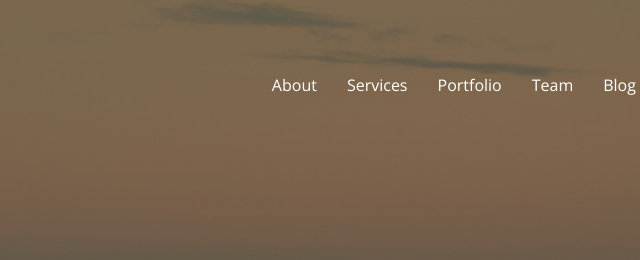
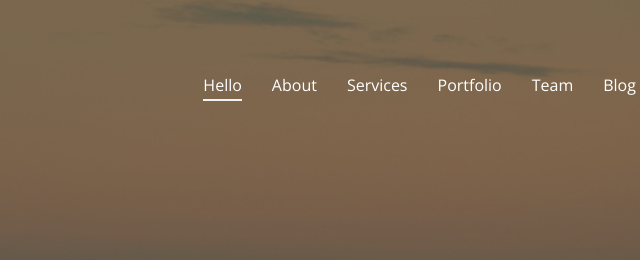
Before and after one commit to junglq/bouncy, a plain HTML site: page index.html in a window 1280 px wide. Shown: the top 260 px of the page, 494-1134 px from the left. Drawn offline with nearby package versions, Linux system fonts and the light colour scheme.

Commit message:
Revert "remove first link"
This reverts commit 1f2145f477296dad71b01ee3824d05bbd2a20620.

```diff
--- a/index.html
+++ b/index.html
@@ -25,6 +25,9 @@
                     </div>
                     <nav class="header__menu">
                         <ul class="header__list">
+                            <li>
+                                <a href="#" class="nav__link active" data-scroll="#hello">Hello</a>
+                            </li>
                             <li>
                                 <a href="#" class="nav__link" data-scroll="#about">About</a>
                             </li>
```
